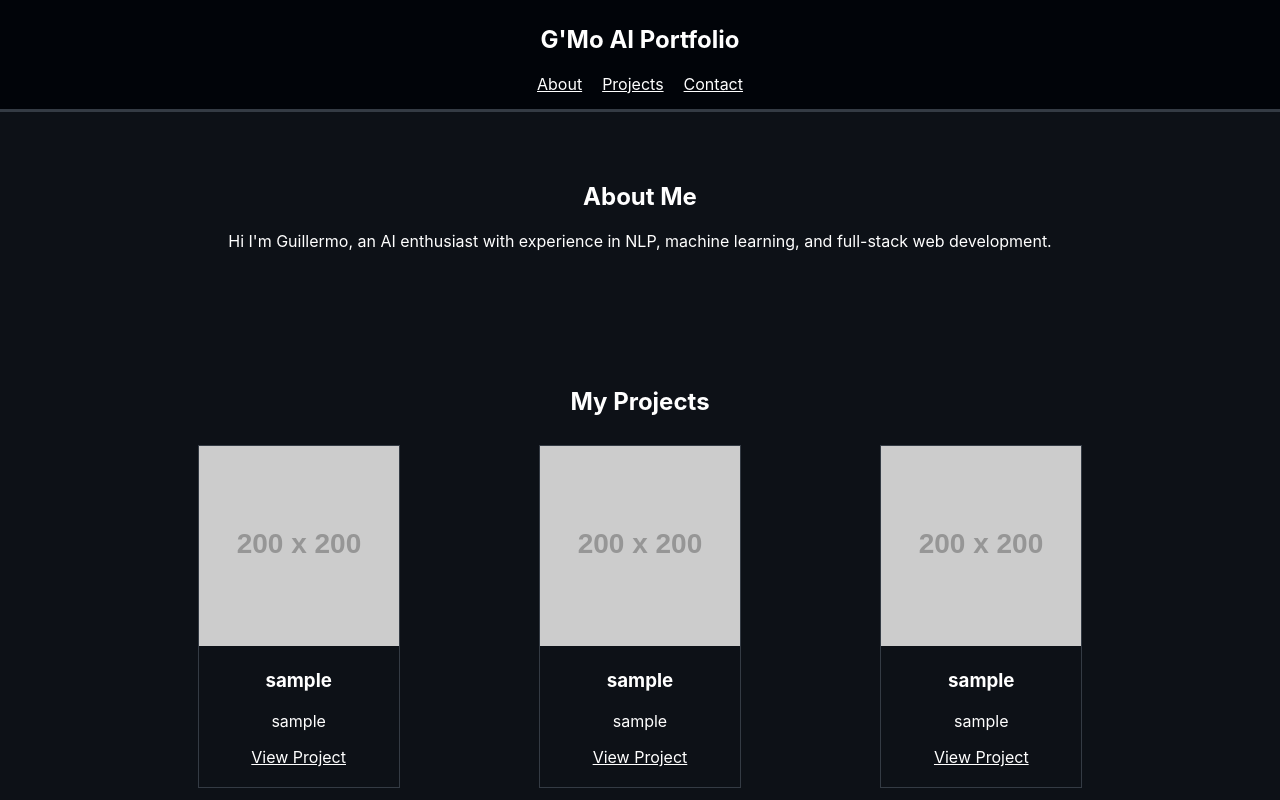
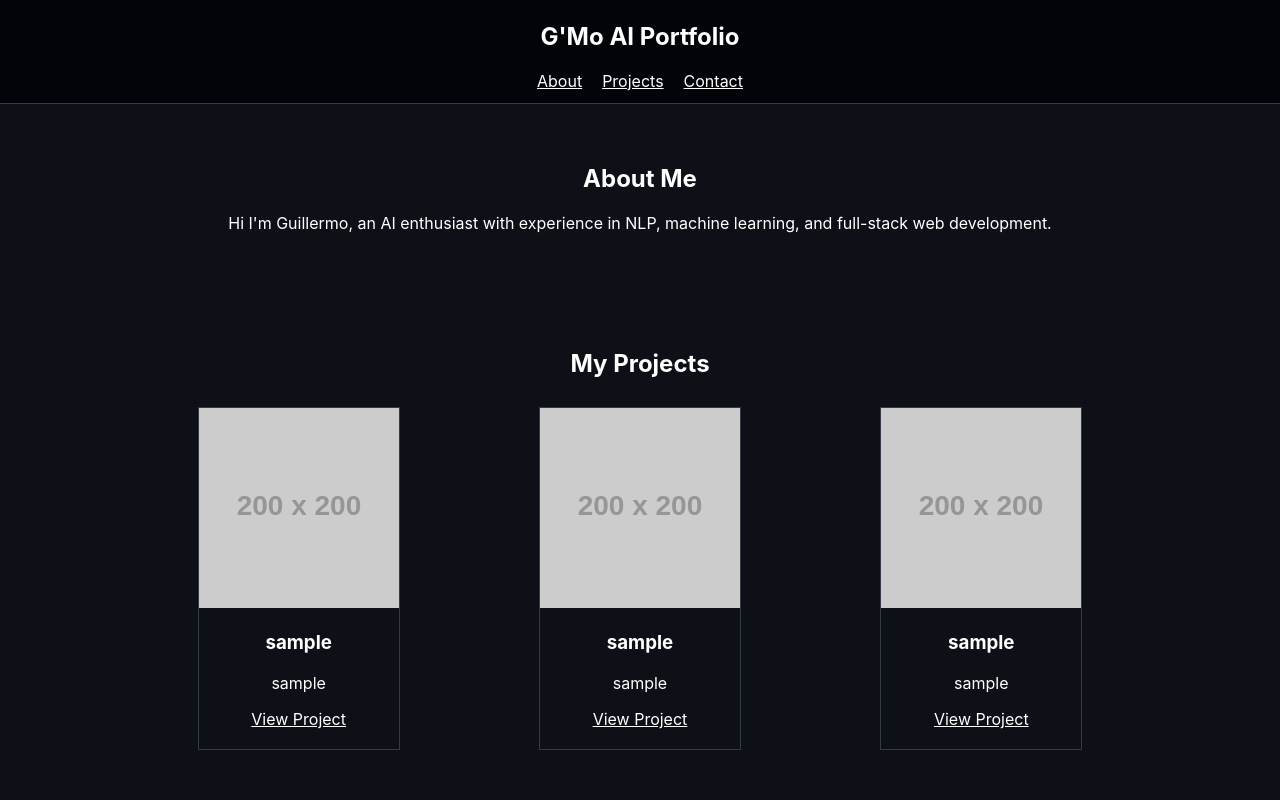
Before and after one commit to guillearria/gmo-portfolio, a React (Create React App) app: page / in a window 1280 px wide. Shown: the top 800 px of the page. Built offline with nearby package versions, Linux system fonts and the light colour scheme.

Commit message:
Minor style changes

```diff
--- a/src/App.css
+++ b/src/App.css
@@ -5,7 +5,7 @@
 }
 
 section {
-  padding: 50px 10%;
+  padding: 40px 10%;
 }
 
 .project-cards {
--- a/src/components/Navbar.css
+++ b/src/components/Navbar.css
@@ -1,8 +1,8 @@
 nav {
-    padding: 5px;
+    padding: 2px;
     background-color: #010409;
     border-style: solid;
-    border-width: 0 0 3px 0;
+    border-width: 0 0 1px 0;
     border-color: #343b44;
 }
 
```
